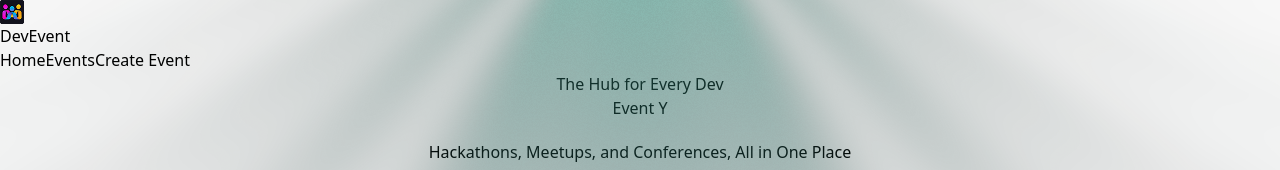
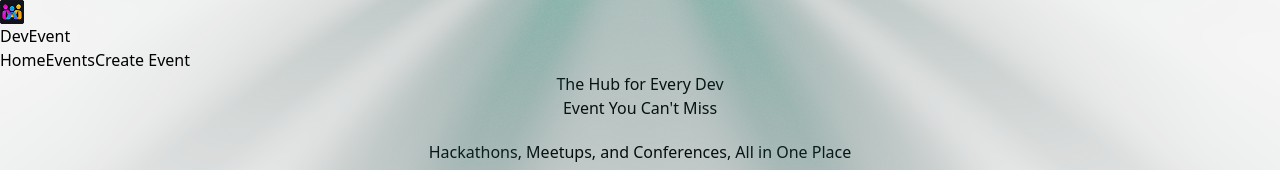
Before and after one commit to KamaleddineBLE/DevEvents, a Next.js app: page / in a window 1280 px wide. Shown: the top 170 px of the page. Built offline with nearby package versions, Linux system fonts and the light colour scheme; no server answers; the database is empty; a web font is replaced by a local one.

Commit message:
test connection 8

```diff
--- a/app/page.tsx
+++ b/app/page.tsx
@@ -2,17 +2,18 @@ import ExploreBtn from './components/ExploreBtn'
 import EventCard from './components/EventCard'
 import {IEvent} from "@/database";
 import {cacheLife} from "next/cache";
-import { events } from '@/lib/constants';
+
 const BASE_URL = process.env.NEXT_PUBLIC_BASE_URL;
 
 const Page = async () => {
     'use cache';
     cacheLife('hours')
-
+    const response = await fetch(`${BASE_URL}/api/events`);
+    const { events } = await response.json();
 
     return (
         <section>
-            <h1 className="text-center">The Hub for Every Dev <br /> Event Y</h1>
+            <h1 className="text-center">The Hub for Every Dev <br /> Event You Can't Miss</h1>
             <p className="text-center mt-5">Hackathons, Meetups, and Conferences, All in One Place</p>
 
             <ExploreBtn />
```
